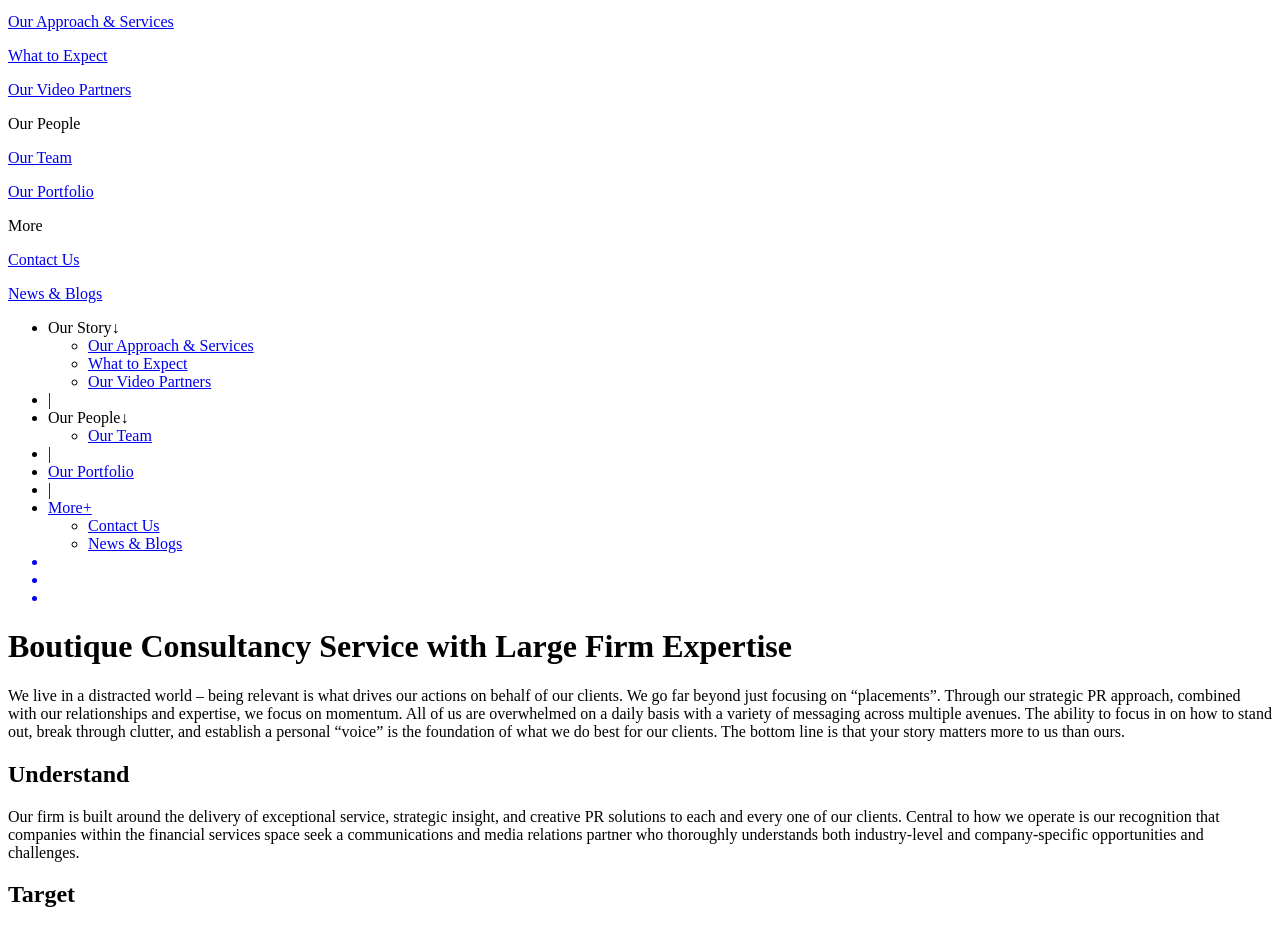
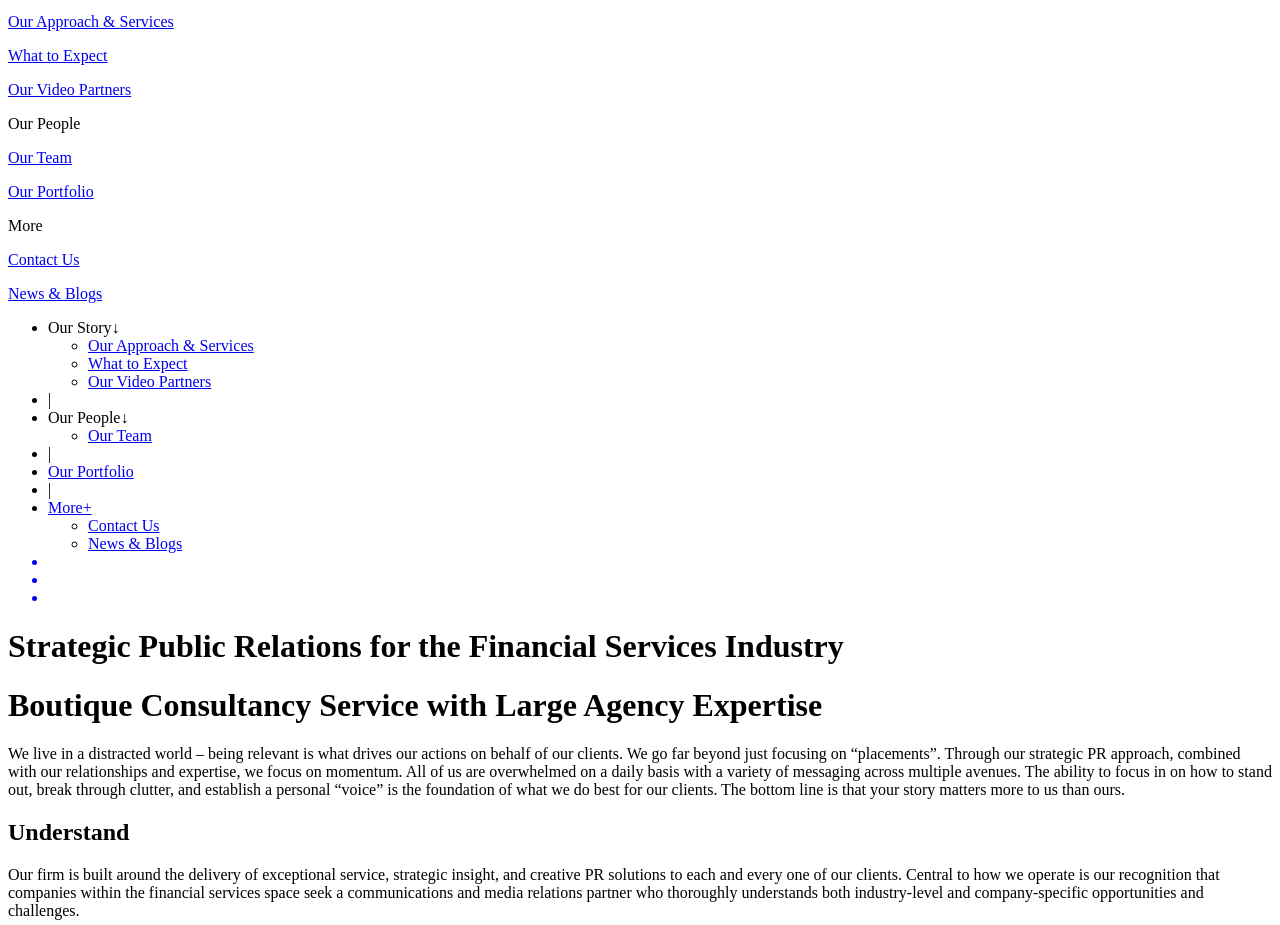
Before and after one commit to ryanscottbuchholtz/haventower, a website: page index.html in a window 1280 px wide. Shown: the part 138-1063 px from the top of the page. Drawn offline with Linux system fonts and the light colour scheme.

Commit message:
headline

```diff
--- a/index.html
+++ b/index.html
@@ -106,7 +106,8 @@
   <div class="body-wrap">
     <div class="white-div">
       <div class="learn-more-blocks" id="page-top">
-        <h1 class="headline">Boutique Consultancy Service with Large Firm Expertise</h1>
+        <h1 class="headline">Strategic Public Relations for the Financial Services Industry</h1>
+        <h1 class="headline">Boutique Consultancy Service with Large Agency Expertise</h1>
         <p class="white-div-paragraph">We live in a distracted world – being relevant is what drives our actions on behalf of our clients. We go far beyond just focusing on “placements”. Through our strategic PR approach, combined with our relationships and expertise, we focus on momentum. All of us are overwhelmed on a daily basis with a variety of messaging across multiple avenues. The ability to focus in on how to stand out, break through clutter, and establish a personal “voice” is the foundation of what we do best for our clients. The bottom line is that your story matters more to us than ours.</p>
         <div class="learn-block">
           <div id="lm-block-one" class="lm-block">
```
